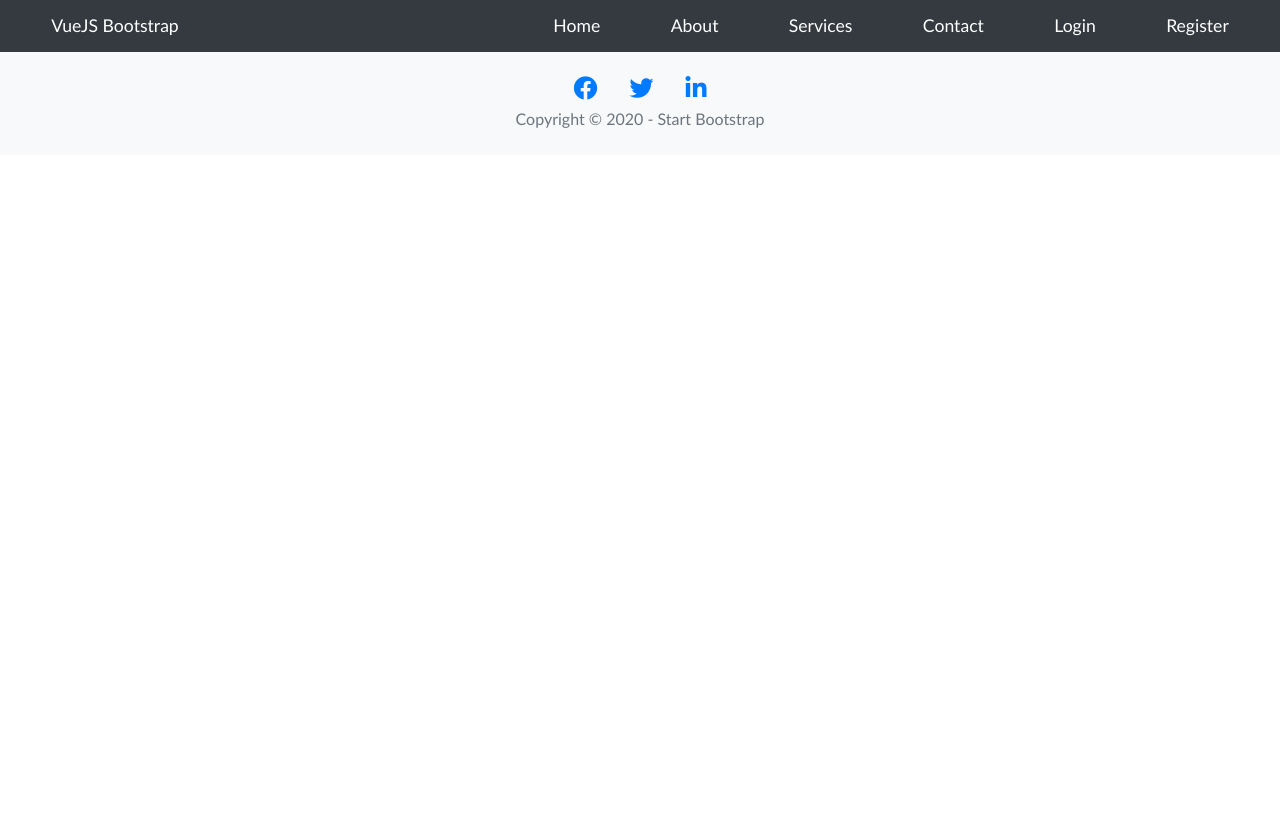
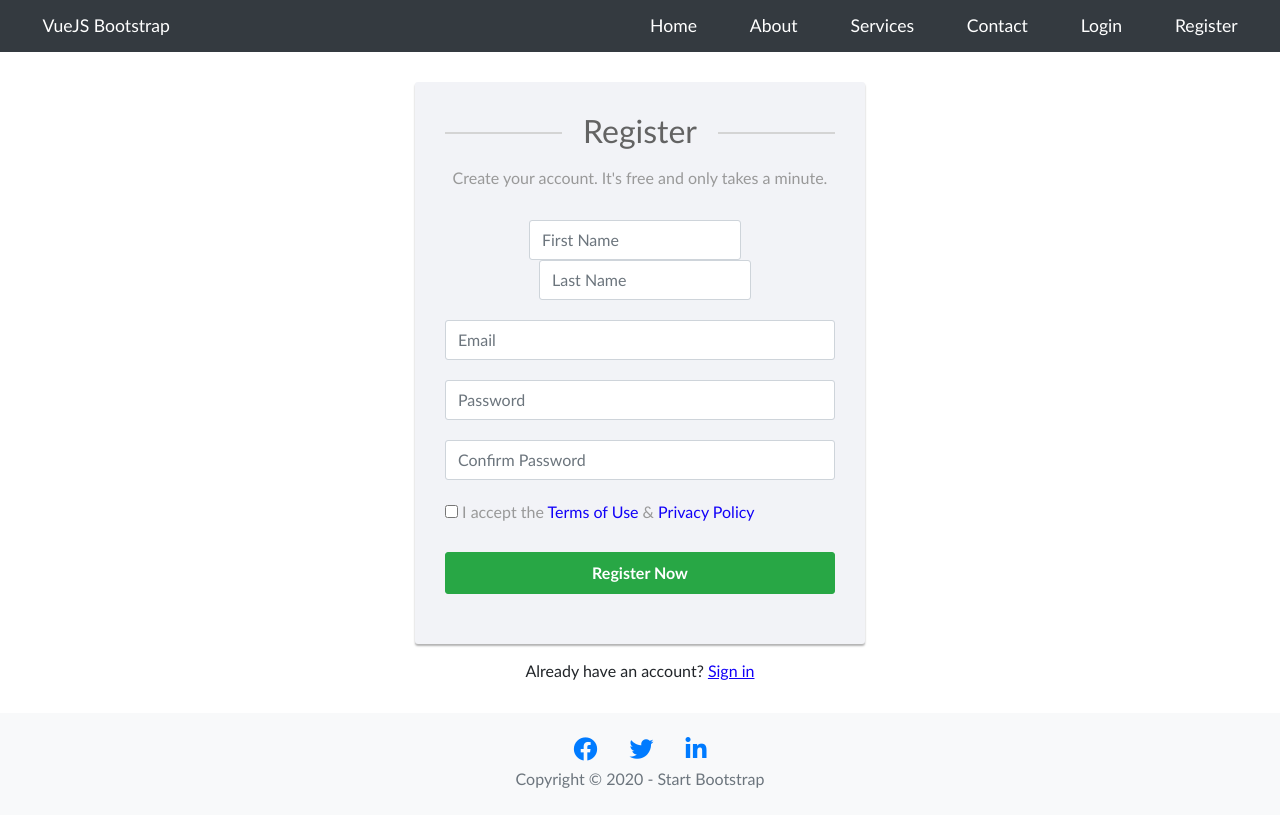
Before and after one commit to DeviousRio/vue-bootstrap, a Vue app: page /#/register in a window 1280 px wide. Built offline with nearby package versions, Linux system fonts and the light colour scheme.

Commit message:
Added Register View

```diff
--- a/src/components/Navigation.vue
+++ b/src/components/Navigation.vue
@@ -13,7 +13,7 @@
           <router-link to="/services">Services</router-link>
           <router-link to="/contact">Contact</router-link>
           <router-link to="/login">Login</router-link>
-          <router-link to="#">Register</router-link>
+          <router-link to="/register">Register</router-link>
         </b-navbar-nav>
       </b-collapse>
     </b-navbar>
@@ -31,7 +31,7 @@
 a {
   text-decoration: none;
   color: #FFF;
-  margin: 0 2em;
+  margin: 0 1.5em;
   font-size: 1.1em;
 }
 
--- a/src/router.js
+++ b/src/router.js
@@ -6,6 +6,7 @@
 import Services from './views/Services';
 import Contact from './views/Contact';
 import Login from './views/Login';
+import Register from './views/Register';
 
 Vue.use(Router);
 
@@ -15,6 +16,7 @@
         { path: '/about', name: 'about', component: About },
         { path: '/services', name: 'services', component: Services },
         { path: '/contact', name: 'contact', component: Contact },
-        { path: '/login', name: 'login', component: Login }
+        { path: '/login', name: 'login', component: Login },
+        { path: '/register', name: 'register', component: Register }
     ]
 });
--- /dev/null
+++ b/src/views/Register.vue
@@ -0,0 +1,136 @@
+<template>
+<div class="signup-form">
+    <form action="/examples/actions/confirmation.php" method="post">
+        <h2>Register</h2>
+        <p class="hint-text">Create your account. It's free and only takes a minute.</p>
+        <div class="form-group">
+            <div class="row">
+                <div class="col-xs-6"><input type="text" class="form-control" name="first_name" placeholder="First Name" required="required"></div>
+                <div class="col-xs-6"><input type="text" class="form-control" name="last_name" placeholder="Last Name" required="required"></div>
+            </div>
+        </div>
+        <div class="form-group">
+            <input type="email" class="form-control" name="email" placeholder="Email" required="required">
+        </div>
+        <div class="form-group">
+            <input type="password" class="form-control" name="password" placeholder="Password" required="required">
+        </div>
+        <div class="form-group">
+            <input type="password" class="form-control" name="confirm_password" placeholder="Confirm Password" required="required">
+        </div>
+        <div class="form-group">
+            <label class="checkbox-inline"><input type="checkbox" required="required"> I accept the <a href="#">Terms of Use</a> &amp; <a href="#">Privacy Policy</a></label>
+        </div>
+        <div class="form-group">
+            <button type="submit" class="btn btn-success btn-lg btn-block">Register Now</button>
+        </div>
+    </form>
+    <div class="text-center">Already have an account? <a href="#">Sign in</a></div>
+</div>
+</template>
+
+<script>
+export default {
+
+}
+</script>
+
+<style scoped>
+.form-control{
+    height: 40px;
+    box-shadow: none;
+    color: #969fa4;
+}
+.form-control:focus{
+    border-color: #5cb85c;
+}
+.form-control, .btn{
+    border-radius: 3px;
+}
+.signup-form{
+    width: 450px;
+    margin: 0 auto;
+    padding: 30px 0;
+}
+.signup-form h2{
+    color: #636363;
+    margin: 0 0 15px;
+    position: relative;
+    text-align: center;
+}
+.signup-form h2:before, .signup-form h2:after{
+    content: "";
+    height: 2px;
+    width: 30%;
+    background: #d4d4d4;
+    position: absolute;
+    top: 50%;
+    z-index: 2;
+}
+.signup-form h2:before{
+    left: 0;
+}
+.signup-form h2:after{
+    right: 0;
+}
+.signup-form .hint-text{
+    color: #999;
+    margin-bottom: 30px;
+    text-align: center;
+}
+.signup-form form{
+    color: #999;
+    border-radius: 3px;
+    margin-bottom: 15px;
+    background: #f2f3f7;
+    box-shadow: 0px 2px 2px rgba(0, 0, 0, 0.3);
+    padding: 30px;
+}
+.signup-form .form-group{
+    margin-bottom: 20px;
+}
+.signup-form input[type="checkbox"]{
+    margin-top: 3px;
+}
+.signup-form .btn{
+    font-size: 16px;
+    font-weight: bold;
+    min-width: 140px;
+    outline: none !important;
+}
+
+.form-group .row {
+    display: flex;
+    justify-content: center;
+}
+
+ .signup-form .row div:first-child {
+    padding-right: 10px;
+}
+
+.signup-form .row div:last-child {
+    padding-left: 10px;
+}
+
+.signup-form a {
+    color: #fff;
+    text-decoration: underline;
+}
+
+.signup-form a:hover {
+    text-decoration: none;
+}
+
+.signup-form form a {
+    color: #5cb85c;
+    text-decoration: none;
+}
+
+.signup-form form a:hover {
+    text-decoration: underline;
+}
+
+.signup-form  div  a {
+    color: rgb(17, 0, 248);
+}
+</style>
```
